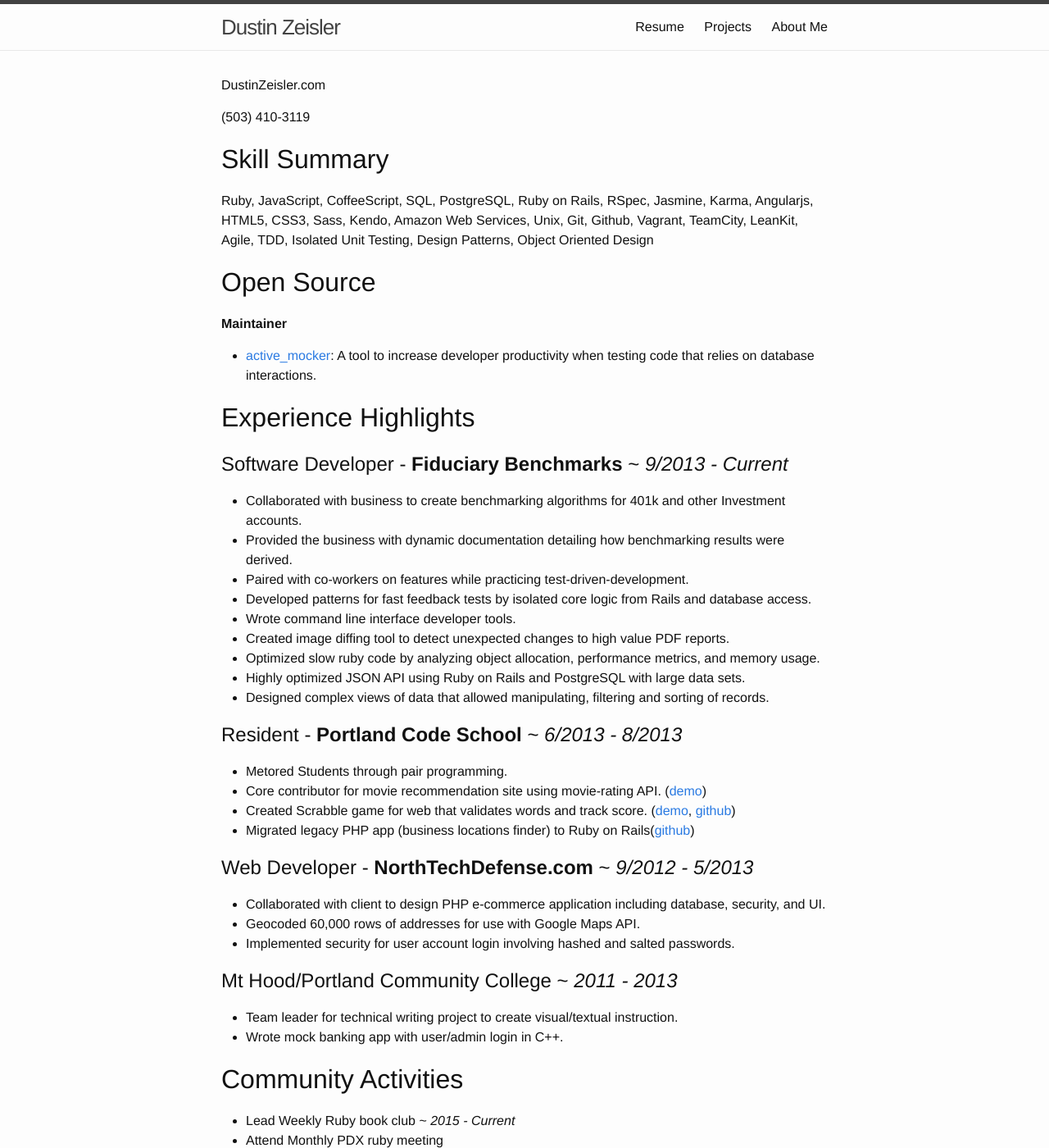
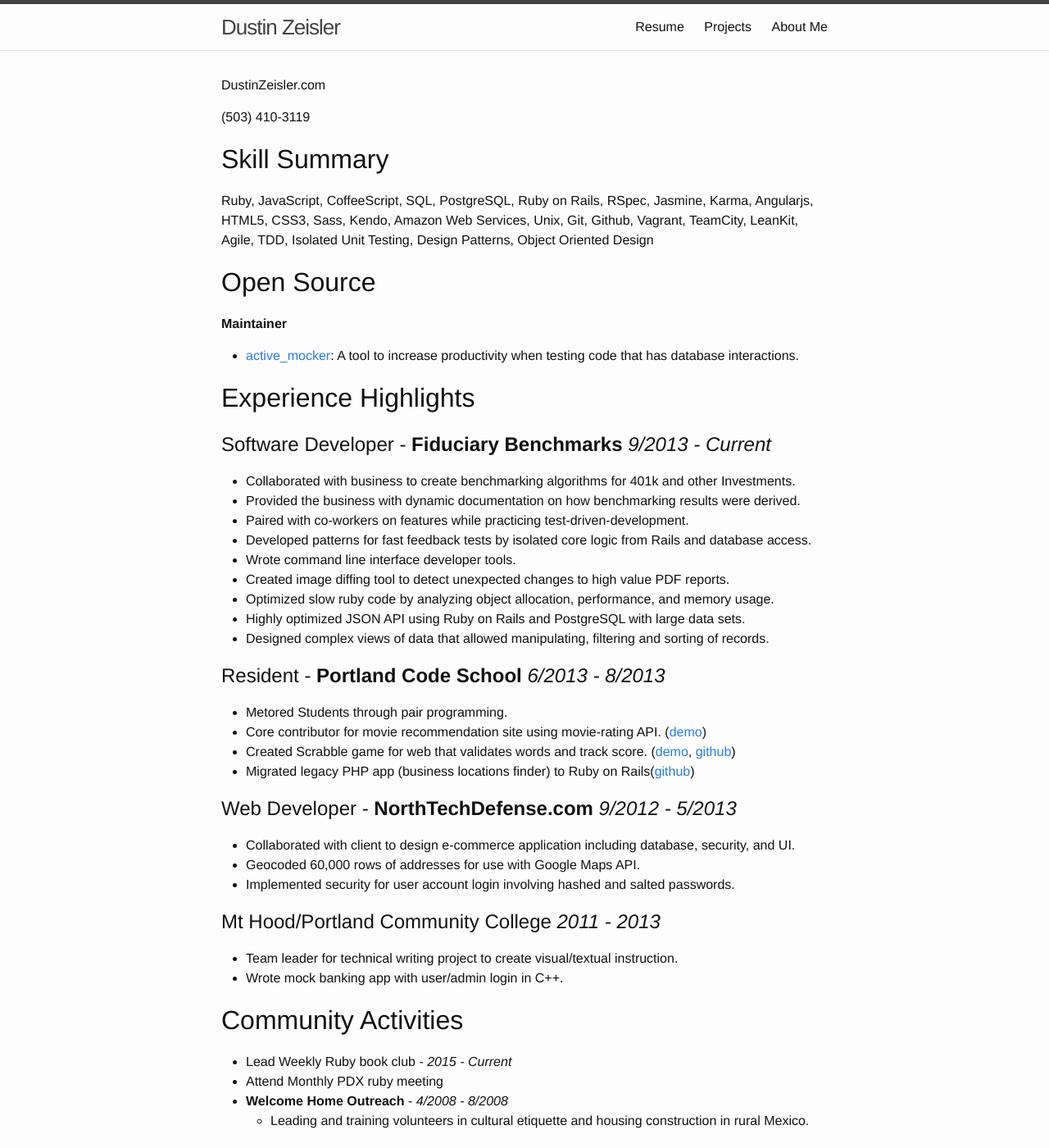
Before and after one commit to zeisler/zeisler.github.io, a Jekyll site: the page built from resume/index.md, in a window 1280 px wide and 1400 px high. Shown: the whole window at 82% size. Built offline with Jekyll 4.4.1, drawn with Linux system fonts in a browser that asks for light colours.

Commit message:
Make things fit on one line

```diff
--- a/resume/index.md
+++ b/resume/index.md
@@ -3,6 +3,7 @@
 title: Resume
 description: ""
 ---
+
 DustinZeisler.com
 
 (503) 410-3119
@@ -14,45 +15,45 @@
 # Open Source
 **Maintainer**
 
- * [active_mocker](https://github.com/zeisler/active_mocker): A tool to increase developer productivity when testing code that relies on database interactions.
+ * [active_mocker](https://github.com/zeisler/active_mocker): A tool to increase productivity when testing code that has database interactions.
 
 
 # Experience Highlights
 
-##Software Developer - **Fiduciary Benchmarks** ~ *9/2013 - Current*
-* Collaborated with business to create benchmarking algorithms for 401k and other Investment accounts.
-* Provided the business with dynamic documentation detailing how benchmarking results were derived.
+##Software Developer - **Fiduciary Benchmarks** *9/2013 - Current*
+* Collaborated with business to create benchmarking algorithms for 401k and other Investments.
+* Provided the business with dynamic documentation on how benchmarking results were derived.
 * Paired with co-workers on features while practicing test-driven-development.
 * Developed patterns for fast feedback tests by isolated core logic from Rails and database access.
 * Wrote command line interface developer tools.
 * Created image diffing tool to detect unexpected changes to high value PDF reports.
-* Optimized slow ruby code by analyzing object allocation, performance metrics, and memory usage.
+* Optimized slow ruby code by analyzing object allocation, performance, and memory usage.
 * Highly optimized JSON API using Ruby on Rails and PostgreSQL with large data sets.
 * Designed complex views of data that allowed manipulating, filtering and sorting of records.
 
 
-##Resident - **Portland Code School** ~ *6/2013 - 8/2013*
+##Resident - **Portland Code School** *6/2013 - 8/2013*
 * Metored Students through pair programming.
 * Core contributor for movie recommendation site using movie-rating API. ([demo](http://critic-critic.herokuapp.com))
 * Created Scrabble game for web that validates words and track score. ([demo](http://scrabble-game.herokuapp.com), [github](https://Github.com/zeisler/scrabble))
 * Migrated legacy PHP app (business locations finder) to Ruby on Rails([github](https://Github.com/zeisler/ffl_locator))
 
 
-##Web Developer - **NorthTechDefense.com** ~ *9/2012 - 5/2013*
-* Collaborated with client to design PHP e-commerce application including database, security, and UI.
+##Web Developer - **NorthTechDefense.com** *9/2012 - 5/2013*
+* Collaborated with client to design e-commerce application including database, security, and UI.
 * Geocoded 60,000 rows of addresses for use with Google Maps API.
 * Implemented security for user account login involving hashed and salted passwords.
 
 
-## Mt Hood/Portland Community College ~ *2011 - 2013*
+## Mt Hood/Portland Community College *2011 - 2013*
 * Team leader for technical writing project to create visual/textual instruction.
 * Wrote mock banking app with user/admin login in C++.
 
 # Community Activities
-* Lead Weekly Ruby book club ~ *2015 - Current*
+* Lead Weekly Ruby book club - *2015 - Current*
 * Attend Monthly PDX ruby meeting
-* **Welcome Home Outreach** ~ *4/2008 - 8/2008*
-    * Leading and training volunteers in cultural etiquette and housing construction in rural Mexico.
+* **Welcome Home Outreach** - *4/2008 - 8/2008*
+	* Leading and training volunteers in cultural etiquette and housing construction in rural Mexico.
 
 
 # Education
```
